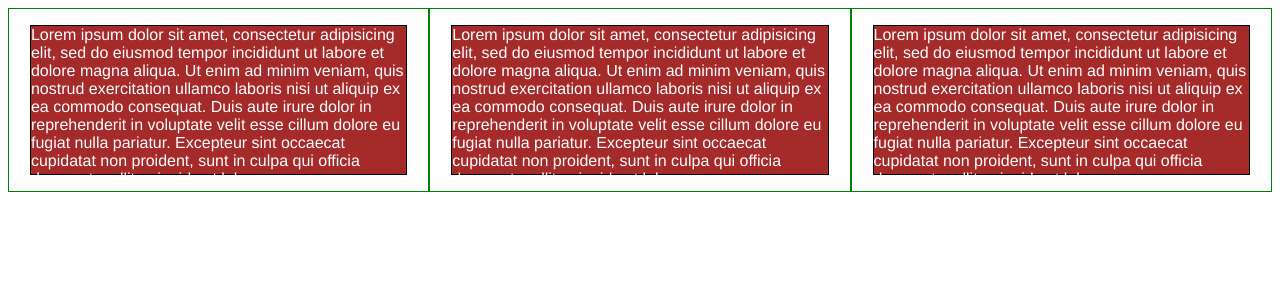
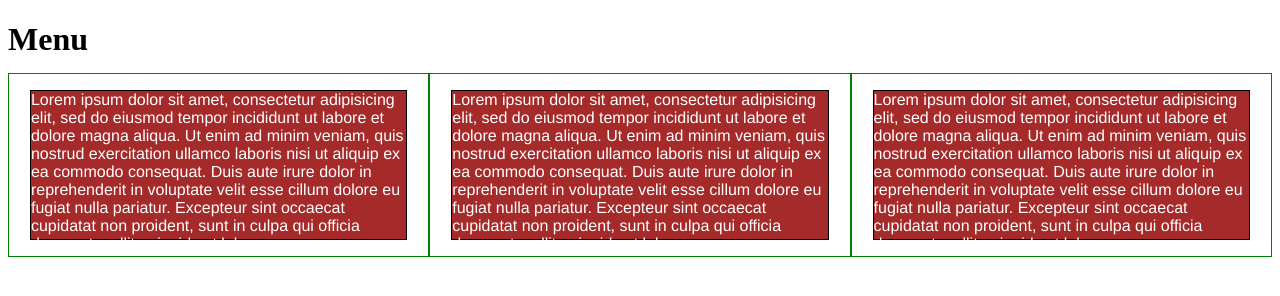
Before and after one commit to josephtooley/fullstack-course4, a plain HTML site: page module2-solution/index.html in a window 1280 px wide. Drawn offline with Linux system fonts and the light colour scheme.

Commit message:
Add heading

```diff
--- a/module2-solution/index.html
+++ b/module2-solution/index.html
@@ -7,6 +7,7 @@
 <link rel="stylesheet" type="text/css" href="./css/style.css">
 </head>
 <body>
+  <h1>Menu</h1>
   <div class="col-lg-4 col-md-6 col-sm-12"><p>Lorem ipsum dolor sit amet, consectetur adipisicing elit, sed do eiusmod
   tempor incididunt ut labore et dolore magna aliqua. Ut enim ad minim veniam,
   quis nostrud exercitation ullamco laboris nisi ut aliquip ex ea commodo
```
